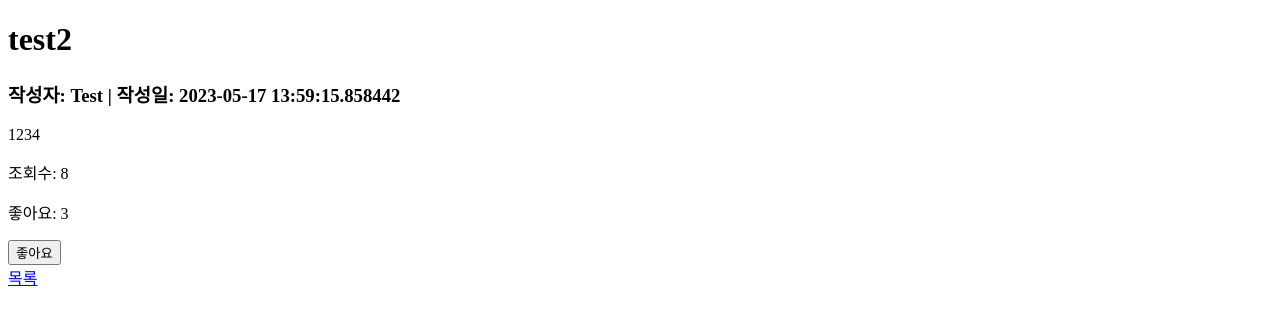
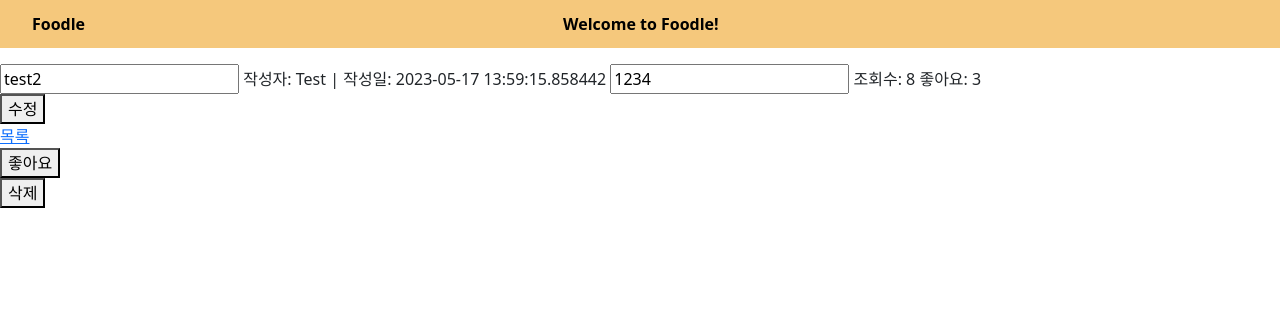
Before and after one commit to YSW2/Foodle, a Flask app: page /board/2 in a window 1280 px wide. Shown: the top 325 px of the page. Run offline with Flask 3, Linux system fonts and the light colour scheme; data comes from the database, SQL or seed files in the repository; both versions use the stored data as it was after the commit; some libraries are stand-ins or nearby versions.

Commit message:
post delete init

```diff
--- a/main/board/board.py
+++ b/main/board/board.py
@@ -1,4 +1,4 @@
-from flask import render_template, redirect, session, url_for, request, jsonify
+from flask import render_template, redirect, session, url_for, request, jsonify, abort
 from models import Post
 from app import db
 from board import board
@@ -14,7 +14,6 @@ def list_post():
     per_page = request.args.get('per_page',type=int,default=10)
     option = request.args.get('option',type=str,default='T')
     keyword = request.args.get('keyword',type=str,default='')
-    print(request.args)
     posts = Post.query.order_by(Post.created_at.desc())  # 최신순으로 게시글 정렬
 
         # 제목으로 검색
@@ -44,7 +43,7 @@ def write_post():
         author = session['username']  # 작성자 정보 가져오기
         now = datetime.now()  # 현재 시간 가져오기
         new_post = Post(title=title, content=content, author=author,
-                        created_at=now, view=0, like=0)  # 새로운 게시물 생성
+                        created_at=now, view=0, like=0,user_id=session['user_id'])  # 새로운 게시물 생성
         post_db_session = db.session(bind='post')  # 게시물 DB 세션 생성
         post_db_session.add(new_post)  # 새로운 게시물 추가
         post_db_session.commit()  # DB에 반영
@@ -58,12 +57,11 @@ def show_post(post_id):
     per_page = request.args.get('per_page',type=int,default=10)
     option = request.args.get('option',type=str,default='T')
     keyword = request.args.get('keyword',type=str,default='')
-    print(request.args)
 
     post = Post.query.get_or_404(post_id)
     post.view += 1
     db.session.commit()
-    return render_template('post.html', post=post, page=page, per_page=per_page, option=option, keyword=keyword)
+    return render_template('post.html', post=post,page=page,per_page=per_page,option=option,keyword=keyword)
 
 
 @board.route('/<int:post_id>', methods=['POST'])
@@ -75,16 +73,58 @@ def Like_post(post_id):
     return jsonify(response)
 
 
+@board.route('/delete/<int:post_id>', methods=['POST'])
+def delete_post(post_id):
+    post = Post.query.get_or_404(post_id)
+    page = request.args.get('page',type=int,default=1)
+    per_page = request.args.get('per_page',type=int,default=10)
+    option = request.args.get('option',type=str,default='T')
+    keyword = request.args.get('keyword',type=str,default='')
+
+    # 게시물 작성자와 로그인한 사람이 동일하지 체크
+    if('user_id' not in session or post.user_id != session['user_id']):
+        abort(403)  # Forbidden error
+
+    db.session.delete(post)
+    db.session.commit()
+
+    return redirect(url_for('board.list_post',page=page,per_page=per_page,option=option,keyword=keyword))
+
+
+@board.route('/modify/<int:post_id>', methods=['POST'])
+def modify_post(post_id):
+    post = Post.query.get_or_404(post_id)
+    if('user_id' not in session or post.user_id != session['user_id']):
+        abort(403)  # Forbidden error
+    title = request.form.get('title')
+    content = request.form.get('content')
+
+    post.title = title
+    post.content = content
+    post.created_at = datetime.now()
+    db.session.commit()
+
+    return redirect(url_for('board.list_post'))
+
+
 # paging 테스트를 위해 , 게시물 100개 작성
 @board.route('/hiddencreate')
 def create_posts():
     for i in range(1, 101):
         title = f"게시물 제목 {i}"
         content = f"게시물 내용 {random.randint(1, 100)}"
-        author = f"작성자 {i}"
+        author = session['username']
         new_post = Post(title=title, content=content, author=author,
-                        created_at=datetime.now(), view=0, like=0)  # 새로운 게시물 생성
+                        created_at=datetime.now(), view=0, like=0,user_id=session['user_id'])  # 새로운 게시물 생성
         db.session.add(new_post)  # 새로운 게시물 추가
     db.session.commit()
     print("게시물 생성이 완료되었습니다.")
     return redirect(url_for('board.list_post'))
+
+
+# 게시물 모두 삭제
+@board.route('/hiddendelete')
+def delete_all_posts():
+    db.session.query(Post).delete()
+    db.session.commit()
+    return redirect(url_for('board.list_post'))
--- a/main/board/static/topbar.css
+++ b/main/board/static/topbar.css
@@ -7,7 +7,8 @@
   height: 48px;
   width: 100%;
   background-color: rgb(245, 200, 124);
-  display: flex;
+  display: grid;
+  grid-template-columns: 1fr 1.35fr;
 }
 
 .Topli {
@@ -22,13 +23,13 @@
 
 .Topa {
   color: black;
-  height: 100%;
-  width: 530px;
+  /* height: 100%; */
+  /* width: 70px; */
   display: flex;
   font-weight: bold;
+  text-decoration: none;
+  align-items: center;
   flex-direction: row;
-  align-items: center;
-  text-decoration: none;
 }
 
 #logo {
@@ -38,3 +39,11 @@
   margin-right:auto;
   display: flex;
 }
+
+#init{
+  width: 50px;
+}
+
+#mainpage{
+  width: 160px
+}
--- a/main/board/templates/list_post.html
+++ b/main/board/templates/list_post.html
@@ -19,8 +19,8 @@
 
   <div id="Topbar" class="Tobar">
     <ul class="Topul">
-        <a href="{{ url_for('board.list_post') }}"class="Topa">Foodle</a>
-        <li class="Topli">Welcome to Foodle!</li>
+        <a href="{{ url_for('board.list_post') }}"class="Topa" id="init">Foodle</a>
+        <a href="/home" class="Topa" id="mainpage">Welcome to Foodle!</a>
     </ul>
 </div>
 
--- a/main/board/templates/post.html
+++ b/main/board/templates/post.html
@@ -2,23 +2,69 @@
 <html>
   <head>
     <script src="https://code.jquery.com/jquery-3.6.0.min.js"></script>
-    <title>{{ post.title }}</title>
+
+       <!-- Bootstrap CSS -->
+   <link href="https://cdn.jsdelivr.net/npm/bootstrap@5.1.3/dist/css/bootstrap.min.css"
+   rel="stylesheet" integrity="sha384-1BmE4kWBq78iYhFldvKuhfTAU6auU8tT94WrHftjDbrCEXSU1oBoqyl2QvZ6jIW3" crossorigin="anonymous">
+
+   <!-- CSS -->
+   <link rel="stylesheet" href="static/topbar.css">
+   <link rel="stylesheet" href="static/post.css">
+
+   <title>{{ post.title }}</title>
   </head>
   <body>
-    <h1>{{ post.title }}</h1>
-    <h3>작성자: {{ post.author }} | 작성일: {{ post.created_at }}</h3>
-    <p>{{ post.content }}</p>
-    <p>조회수: {{ post.view }}</p>
-    <p id="Like">좋아요: {{ post.like }}</p>
-    <form method="POST" id="LikeBtn">
-      <button type="submit">좋아요</button>
+    <div id="Topbar" class="Tobar">
+      <ul class="Topul">
+          <a href="{{ url_for('board.list_post') }}"class="Topa" id="init">Foodle</a>
+          <a href="/home" class="Topa" id="mainpage">Welcome to Foodle!</a>
+      </ul>
+    </div>
+
+
+
+
+
+    <form class="ContentSubmit" action="{{url_for('board.modify_post',post_id=post.id)}}" method="post">
+      <div class="ContentForm">
+        <input type="text" name="title" id="title" placeholder=" 제목을 입력해 주세요." value="{{ post.title }}" readonly ></input>
+        <span >작성자: {{ post.author }} | 작성일: {{ post.created_at }}</span>
+        <input type="text" name="content" id="content" placeholder=" 내용을 입력해 주세요." value="{{ post.content }}" readonly></input>
+        <span>조회수: {{ post.view }}</span>
+        <span id="Like">좋아요: {{ post.like }}</span>
+      </div>
+      <button type="button" id="ModifyBtn" onclick="modifyButtons()">수정</button>
+      <button type="submit" id="ModifyRegisterBtn" style="display: none;">등록</button>
     </form>
 
     <a href="{{ url_for('board.list_post',page=page,per_page=per_page,option=option,keyword=keyword) }}">
       목록
     </a>
 
-    <script>
+    <form method="POST" id="LikeBtn">
+      <button type="submit">좋아요</button>
+    </form>
+
+
+    <form action="{{ url_for('board.delete_post',post_id=post.id,page=page,per_page=per_page,option=option,keyword=keyword) }}" method="POST" id="DeleteBtn" >
+      <button type="button" onclick="confirmDelete()">삭제</button>
+    </form>
+
+
+
+
+
+
+
+
+
+<script>
+function confirmDelete() {
+        if (confirm("삭제하시겠습니까?")) {
+          $("#DeleteBtn").submit();
+        }
+      }
+
       $(document).ready(function() {
         $("#LikeBtn").submit(function(event){
           event.preventDefault();
@@ -35,7 +81,35 @@
           });
         });
       });
-    </script>
+
+
+
+
+      function modifyButtons() {
+        var modifyBtn = document.getElementById("ModifyBtn");
+        var modifyRegisterBtn = document.getElementById("ModifyRegisterBtn");
+
+        if (modifyBtn.style.display === "none") {
+          // 수정 버튼이 사라져 있을 때
+          modifyBtn.style.display = "block";
+          modifyRegisterBtn.style.display = "none";
+        } else {
+          // 수정 버튼이 보여질 때
+          modifyBtn.style.display = "none";
+          modifyRegisterBtn.style.display = "block";
+        }
+
+        var titleInput = document.getElementById("title");
+        var contentInput = document.getElementById("content");
+
+        if (titleInput.hasAttribute("readonly")) {
+          // readonly 속성이 존재하는 경우
+          titleInput.removeAttribute("readonly");
+          contentInput.removeAttribute("readonly");
+        }
+      }
+
+</script>
 
   </body>
 
```
Also changed, not shown: main/instance/database.db.
